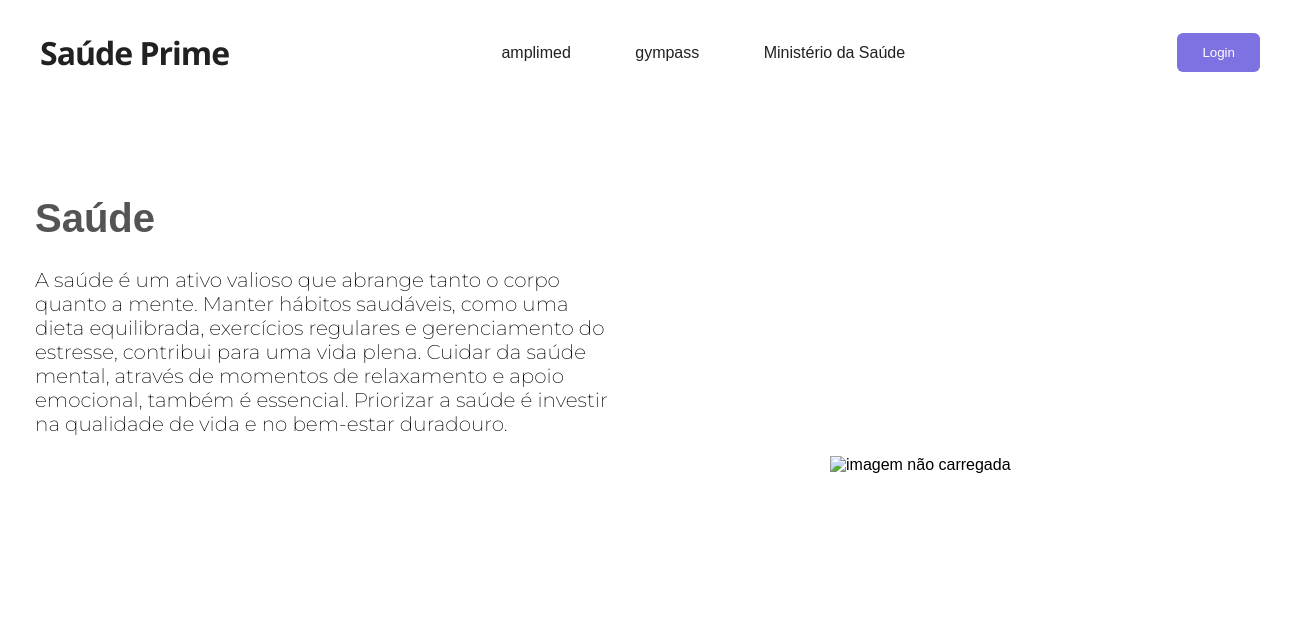
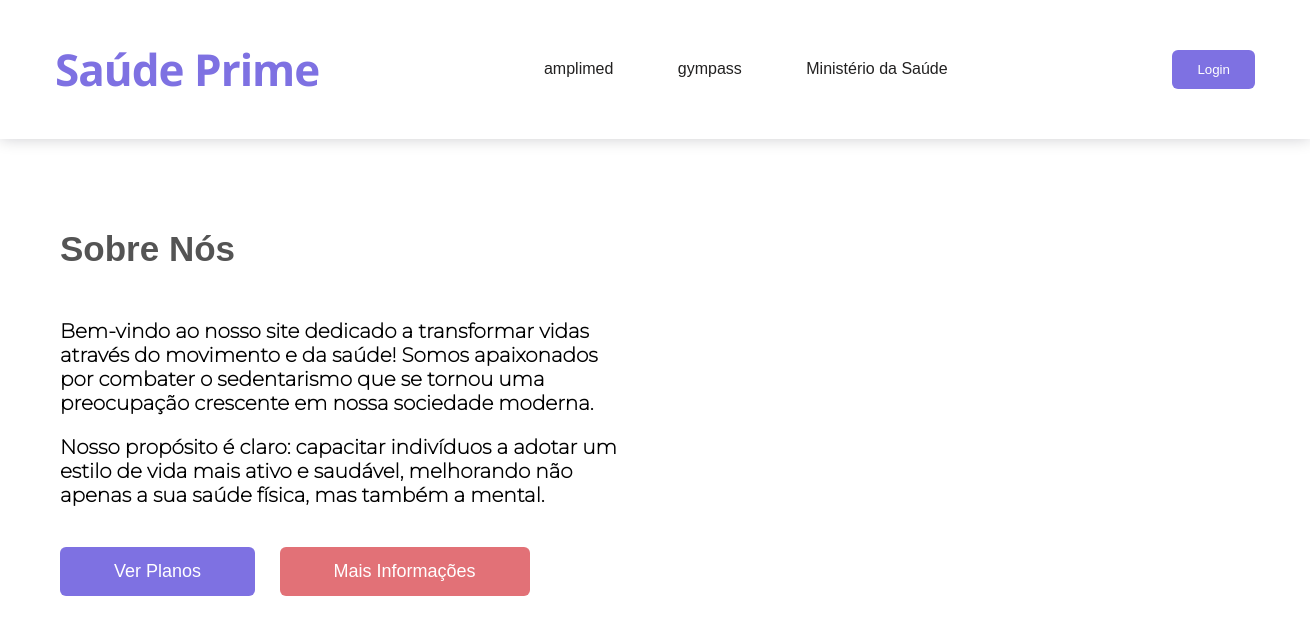
Before and after one commit to Diegox7/TDS_DS_2023, a plain HTML site: page atividade_01/index.html in a window 1280 px wide. Shown: the whole page, 1310 px wide, since content can reach past the window. Drawn offline with Linux system fonts and the light colour scheme.

Commit message:
atividade do dia 25-08

```diff
--- a/atividade_01/index.html
+++ b/atividade_01/index.html
@@ -13,26 +13,49 @@
 
   <!-- CABEÇALHO -->
   <header>
+
+
       <div class="logo">
         <h1>Saúde Prime</h1>
+      <!-- final da logo  -->
       </div>
 
       <div class="menu">
+        <!-- opção 1 -->
         <a href="https://www.amplimed.com.br/?utm_source=google&utm_medium=ppc&utm_campaign=search_software&utm_term=sistema%20medico%20online&hsa_acc=3373788330&hsa_cam=9705851177&hsa_grp=97548597497&hsa_ad=427412597654&hsa_src=g&hsa_tgt=kwd-297567015560&hsa_kw=sistema%20medico%20online&hsa_mt=b&hsa_net=adwords&hsa_ver=3&gad=1&gclid=EAIaIQobChMIj-WZwsPzgAMVBGSRCh3rDAAREAAYASAAEgLmo_D_BwE">amplimed</a>
+
+        <!-- opção 2 -->
         <a href="https://www.gympass.com/pt-br/?utm_source=google&utm_medium=cpc&utm_campaign=BR-B2C_B2B-CON-Google-Brand_Search-None-SignUps-Agnostic&utm_content=145024676834&utm_term=gympass&gclid=EAIaIQobChMI56nYisTzgAMVDGuRCh35FQ6hEAAYASAAEgL41fD_BwE">gympass</a>
+
+        <!-- opção 3 -->
         <a href="https://www.gov.br/saude/pt-br">Ministério da Saúde</a>
+
+      <!-- final do menu -->
       </div>
       <button class="botao-login">Login</button>
+
+    <!-- fina do cabeçalho  -->
     </header>
 
     <div class="conteudo">
-        <h1>Saúde</h1>
-        <p>
-            A saúde é um ativo valioso que abrange tanto o corpo quanto a mente. Manter hábitos saudáveis, como uma dieta equilibrada, exercícios regulares e gerenciamento do estresse, contribui para uma vida plena. Cuidar da saúde mental, através de momentos de relaxamento e apoio emocional, também é essencial. Priorizar a saúde é investir na qualidade de vida e no bem-estar duradouro.</p>
+
+      <!-- titulo -->
+      <h1>Sobre Nós</h1>
+
+      <!-- texto de sobre nós -->
+
+      <p class="p1">Bem-vindo ao nosso site dedicado a transformar vidas através do movimento e da saúde! Somos apaixonados por combater o sedentarismo que se tornou uma preocupação crescente em nossa sociedade moderna. </p>
+
+      <p class="p2">Nosso propósito é claro: capacitar indivíduos a adotar um estilo de vida mais ativo e saudável, melhorando não apenas a sua saúde física, mas também a mental.</p>
+
+      <!-- botão para ver os planos -->
+      <button class="botao-planos">Ver Planos</button>
+      <button class="botao-info">Mais Informações</button>
+  <!-- final contudo -->
     </div>
 
-     <div>
-      <img src="img/saude.jpeg" alt="imagem não carregada" class="img-saude">
+    <div >
+
      </div>
 </body>
 </html>
--- a/atividade_01/style.css
+++ b/atividade_01/style.css
@@ -1,21 +1,28 @@
 body {
   margin: 0;
+  padding: 0;
   font-family: Arial, sans-serif;
 }
 header {
   background-color: #ffffff;
   color: rgb(34, 33, 33);
+  width: 100%;
   display: flex;
-  justify-content: space-between;
+  justify-content: center;
   align-items: center;
-  padding: 10px 20px;
+  padding: 10px 15px;
+  box-shadow: 0px 0px 15px rgba(3, 0, 25, 0.196);
+
 }
 .logo {
-  margin-left: 20px;
+  font-size: 22px;
+  margin-left: 40px;
   display: flex;
-  /* align-items: center; */
+  align-items: center;
+  justify-content: center;
   font-family: 'Segoe UI', Tahoma, Geneva, Verdana, sans-serif;
   letter-spacing: -1px;
+  color: #7e71e2;
 }
 .menu {
   flex-grow: 1;
@@ -33,6 +40,7 @@ header {
   padding: 12px 25px;
   border-radius: 6px;
   cursor: pointer;
+  margin-right: 40px;
 }
 
 .botao-login:hover {
@@ -42,21 +50,55 @@ header {
 .conteudo h1{
   color: #545454;
   margin-top: 90px;
-  margin-left: 35px;
+  margin-left: 60px;
   width: 40%;
-  font-size: 40px;
+  font-size: 35px;
 }
-.conteudo p{
-  margin-top: 10px;
-  margin-left: 35px;
-  width: 45%;
+.p1{
+  margin-top: 50px;
+  margin-left: 60px;
+  width: 43%;
   font-size: 20px;
   font-family: 'Montserrat', sans-serif;
+  font-weight: bold;
 }
 
-.img-saude{
-  margin-top: -190px;
-  margin-left: 830px;
-  width: 450px;
-  height: 350px;
+.p2{
+  margin-top: 20px;
+  margin-left: 60px;
+  width: 44%;
+  font-size: 20px;
+  font-family: 'Montserrat', sans-serif;
+  font-weight: bold;
 }
+
+.botao-planos{
+  font-size: 18px;
+  background-color: #7e71e2;
+  color: rgb(255, 255, 255);
+  border: none;
+  padding: 14px 54px;
+  border-radius: 6px;
+  cursor: pointer;
+  margin-left: 60px;
+  margin-top: 20px;
+}
+
+.botao-planos:hover{
+  background-color: #ba9dff;
+}
+
+.botao-info{
+  font-size: 18px;
+  background-color: #e27177;
+  color: rgb(255, 255, 255);
+  border: none;
+  padding: 14px 54px;
+  border-radius: 6px;
+  cursor: pointer;
+  margin-left: 20px;
+  margin-top: 20px;
+}
+.botao-info:hover{
+  background-color: #f7a2a2;
+}
```
Lines whose indentation alone changed are shown as unchanged.
